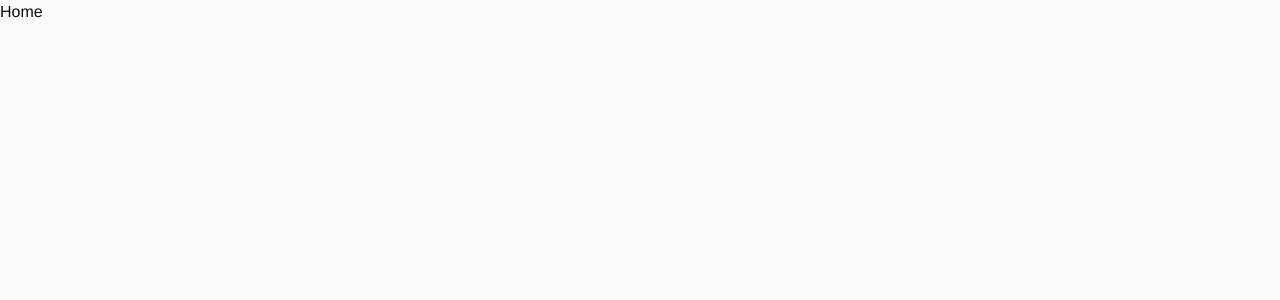
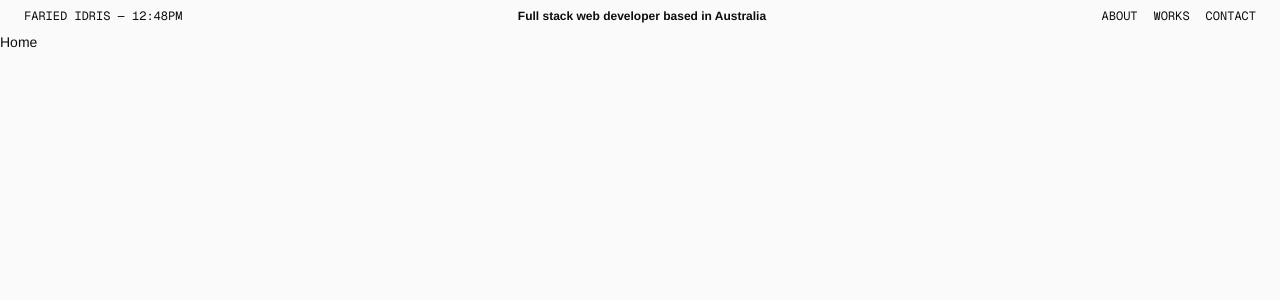
Before and after one commit to psyofrelief/frd-portfolio, a Next.js app: page / in a window 1280 px wide. Shown: the top 300 px of the page. Built offline with nearby package versions, Linux system fonts and the light colour scheme.

Commit message:
feat(nav): Add basic scaffold and links

```diff
--- a/src/app/globals.css
+++ b/src/app/globals.css
@@ -56,6 +56,7 @@ body {
   color: var(--color-foreground);
   background: var(--color-background);
   font-family: var(--font-sans), sans-serif;
+  font-size: var(--text-sm);
 }
 
 button {
--- a/src/app/layout.tsx
+++ b/src/app/layout.tsx
@@ -1,6 +1,7 @@
 import type { Metadata } from "next";
 import { Geist, Geist_Mono } from "next/font/google";
 import "./globals.css";
+import Navbar from "@/components/layout/navbar/Navbar";
 
 const geistMono = Geist_Mono({
   variable: "--font-geist-mono",
@@ -19,7 +20,12 @@ export default function RootLayout({
 }>) {
   return (
     <html lang="en">
-      <body className={` ${geistMono.variable} antialiased`}>{children}</body>
+      <body
+        className={` ${geistMono.variable} antialiased min-h-screen flex flex-col`}
+      >
+        <Navbar />
+        {children}
+      </body>
     </html>
   );
 }
--- a/src/components/layout/navbar/NavLink.tsx
+++ b/src/components/layout/navbar/NavLink.tsx
@@ -0,0 +1,16 @@
+import Link from "next/link";
+
+interface Props {
+  label: string;
+  href: string;
+}
+
+export default function NavLink({ label, href }: Props) {
+  return (
+    <li className="flex">
+      <Link className="font-mono uppercase flex-1" href={href}>
+        {label}
+      </Link>
+    </li>
+  );
+}
--- a/src/components/layout/navbar/Navbar.tsx
+++ b/src/components/layout/navbar/Navbar.tsx
@@ -0,0 +1,17 @@
+import NavLink from "./NavLink";
+
+export default function Navbar() {
+  return (
+    <nav className="w-full flex px-md py-xs text-xs justify-between">
+      <p className="uppercase font-mono">Faried Idris — 12:48PM</p>
+      <p className="text-xs font-bold">
+        Full stack web developer based in Australia
+      </p>
+      <ul className="flex gap-x-sm">
+        <NavLink label="about" href="/about" />
+        <NavLink label="works" href="/works" />
+        <NavLink label="contact" href="/contact" />
+      </ul>
+    </nav>
+  );
+}
```
